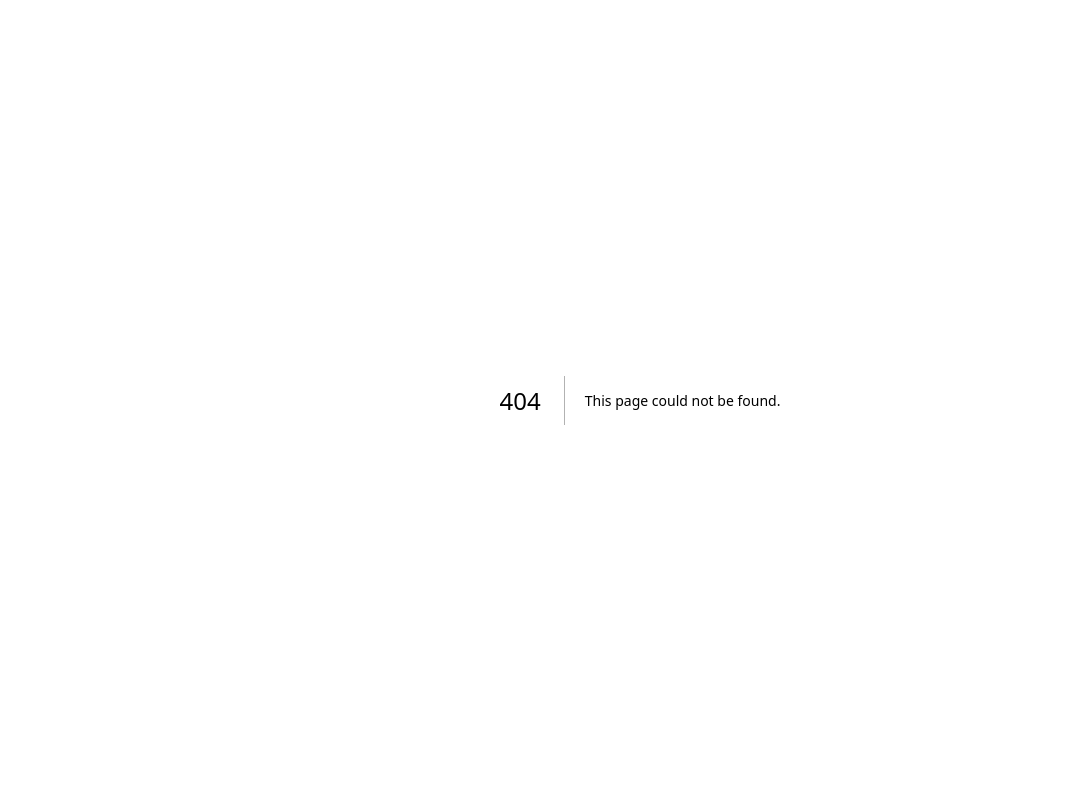
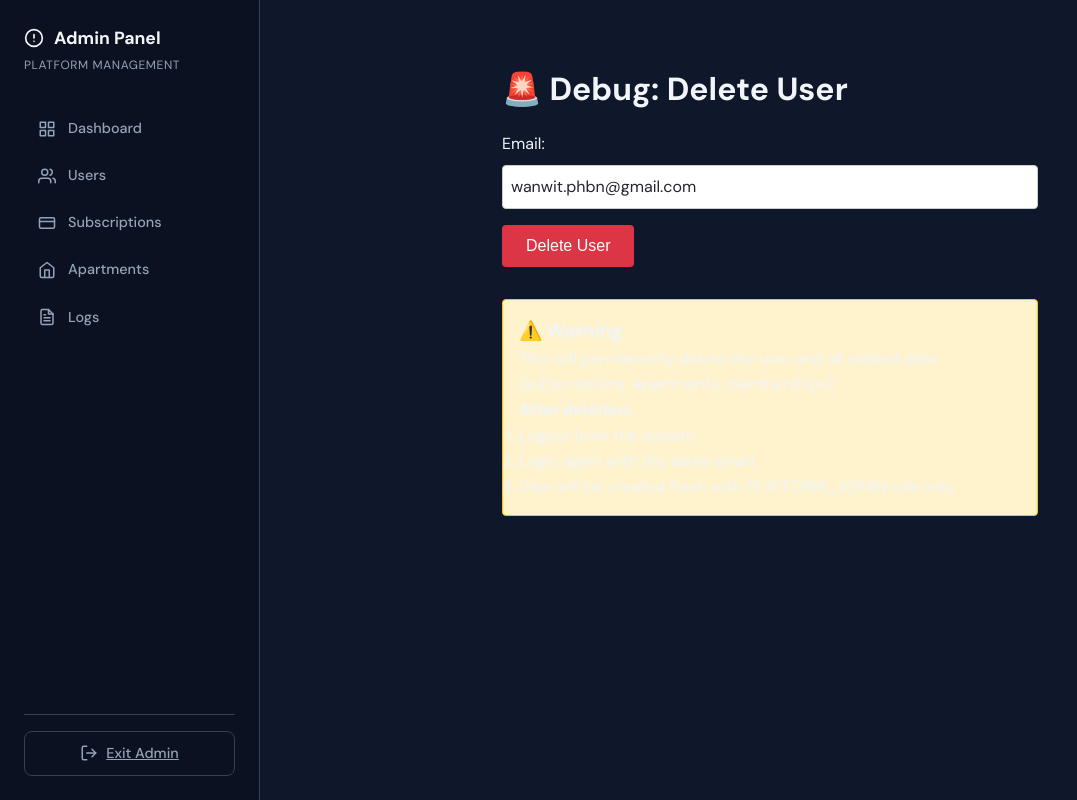
Before and after one commit to noofzaa-ai/apartment-oat, a Next.js app: page /admin/debug/delete-user in a window 1280 px wide. Before the commit this address had no page. Shown: the whole page, without its empty margins (0-1077 px from the left). Built offline with nearby package versions, Linux system fonts and the light colour scheme; no server answers; a web font is replaced by a local one.

Commit message:
Add UI page for deleting admin user

```diff
--- /dev/null
+++ b/app/admin/debug/delete-user/page.tsx
@@ -0,0 +1,99 @@
+"use client";
+
+import { useState } from "react";
+
+export default function DebugDeleteUserPage() {
+  const [email, setEmail] = useState("wanwit.phbn@gmail.com");
+  const [result, setResult] = useState<any>(null);
+  const [loading, setLoading] = useState(false);
+
+  const handleDelete = async () => {
+    if (!confirm(`Delete user: ${email}?`)) return;
+
+    setLoading(true);
+    setResult(null);
+
+    try {
+      const res = await fetch("/api/admin/debug/delete-user", {
+        method: "POST",
+        headers: { "Content-Type": "application/json" },
+        body: JSON.stringify({ email }),
+      });
+
+      const data = await res.json();
+      setResult({ status: res.status, data });
+    } catch (err: any) {
+      setResult({ error: err.message });
+    } finally {
+      setLoading(false);
+    }
+  };
+
+  return (
+    <div style={{ padding: "2rem", maxWidth: "600px", margin: "0 auto" }}>
+      <h1 style={{ marginBottom: "1rem" }}>🚨 Debug: Delete User</h1>
+
+      <div style={{ marginBottom: "1rem" }}>
+        <label style={{ display: "block", marginBottom: "0.5rem" }}>
+          Email:
+        </label>
+        <input
+          type="email"
+          value={email}
+          onChange={(e) => setEmail(e.target.value)}
+          style={{
+            width: "100%",
+            padding: "0.5rem",
+            fontSize: "1rem",
+            border: "1px solid #ccc",
+            borderRadius: "4px",
+          }}
+        />
+      </div>
+
+      <button
+        onClick={handleDelete}
+        disabled={loading}
+        style={{
+          padding: "0.75rem 1.5rem",
+          fontSize: "1rem",
+          backgroundColor: "#dc3545",
+          color: "white",
+          border: "none",
+          borderRadius: "4px",
+          cursor: loading ? "not-allowed" : "pointer",
+        }}
+      >
+        {loading ? "Deleting..." : "Delete User"}
+      </button>
+
+      {result && (
+        <div
+          style={{
+            marginTop: "1.5rem",
+            padding: "1rem",
+            backgroundColor: result.error ? "#f8d7da" : "#d4edda",
+            border: `1px solid ${result.error ? "#f5c6cb" : "#c3e6cb"}`,
+            borderRadius: "4px",
+          }}
+        >
+          <h3>Result:</h3>
+          <pre style={{ overflow: "auto" }}>
+            {JSON.stringify(result, null, 2)}
+          </pre>
+        </div>
+      )}
+
+      <div style={{ marginTop: "2rem", padding: "1rem", backgroundColor: "#fff3cd", border: "1px solid #ffc107", borderRadius: "4px" }}>
+        <h3>⚠️ Warning</h3>
+        <p>This will permanently delete the user and all related data (subscriptions, apartments, memberships).</p>
+        <p><strong>After deletion:</strong></p>
+        <ol>
+          <li>Logout from the system</li>
+          <li>Login again with the same email</li>
+          <li>User will be created fresh with PLATFORM_ADMIN role only</li>
+        </ol>
+      </div>
+    </div>
+  );
+}
```
